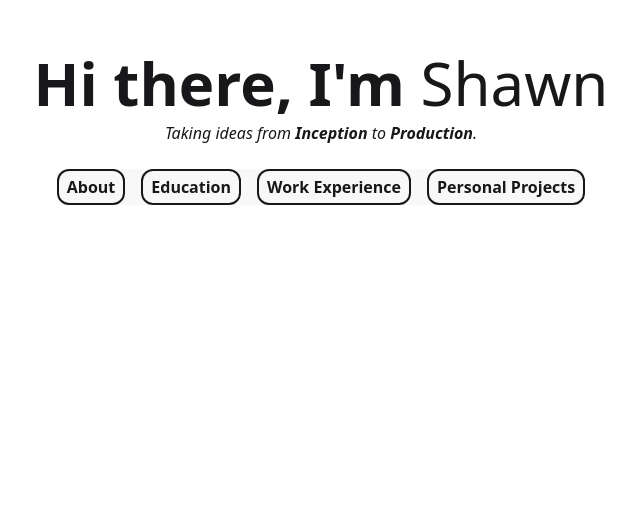
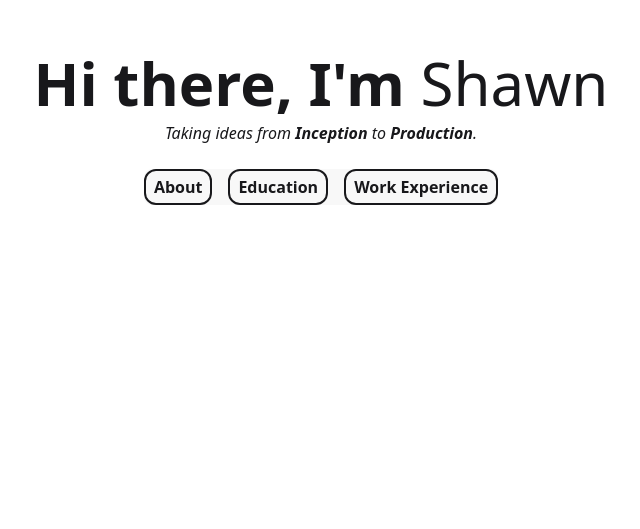
Before and after one commit to ShawnThorne/shawn_personal_site, a Vue app: page / in a window 1280 px wide. Shown: the part 271-800 px from the top of the page, without its empty margins (319-959 px from the left). Built offline with nearby package versions, Linux system fonts and the light colour scheme.

Commit message:
removes personal project section until ready

```diff
--- a/src/components/MainHeader.vue
+++ b/src/components/MainHeader.vue
@@ -32,11 +32,11 @@
           >
             <span @click="scrollElement('experienceSection')">Work Experience</span>
           </li>
-          <li
+          <!-- <li
             class="border-2 px-2 py-1 rounded-xl cursor-pointer hover:bg-primary hover:border-0 font-bold hover:m-[2px] transition"
           >
             <span @click="scrollElement('personProjectSection')">Personal Projects</span>
-          </li>
+          </li> -->
         </ul>
       </div>
     </div>
```
